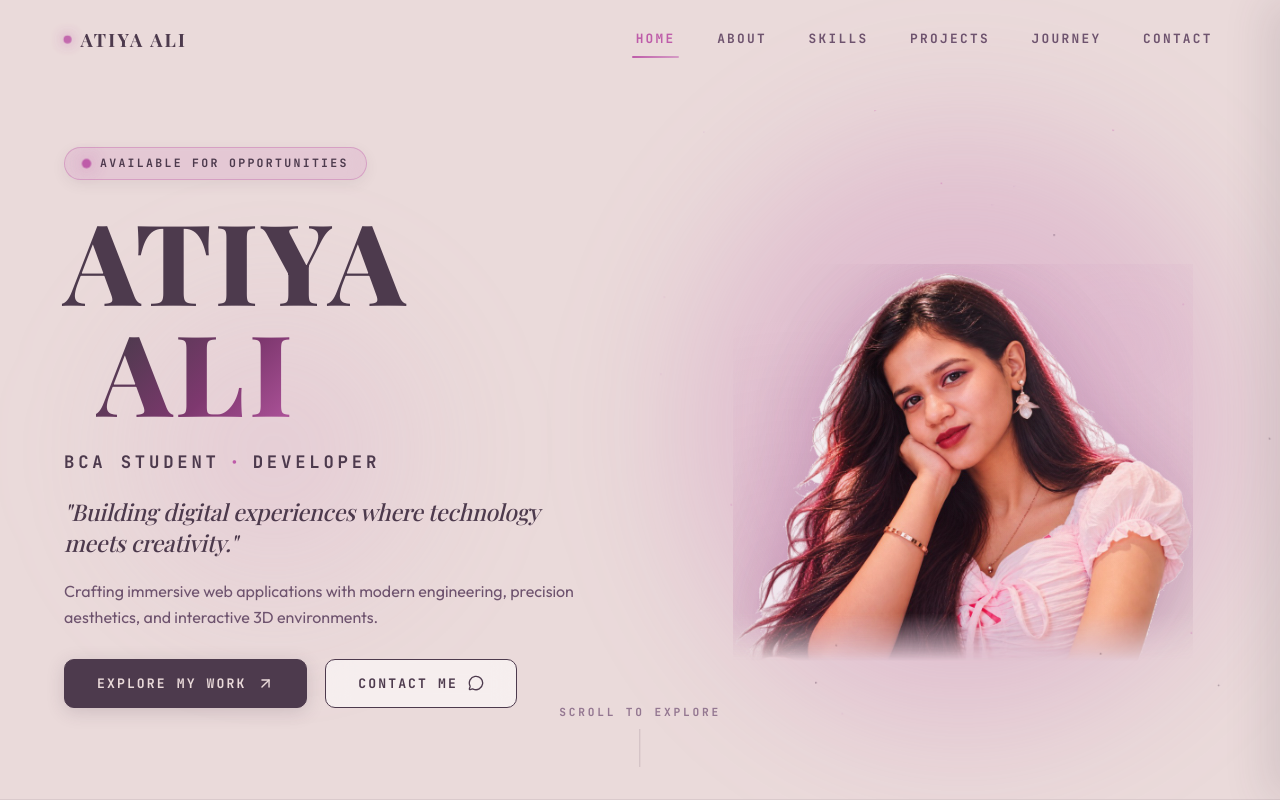
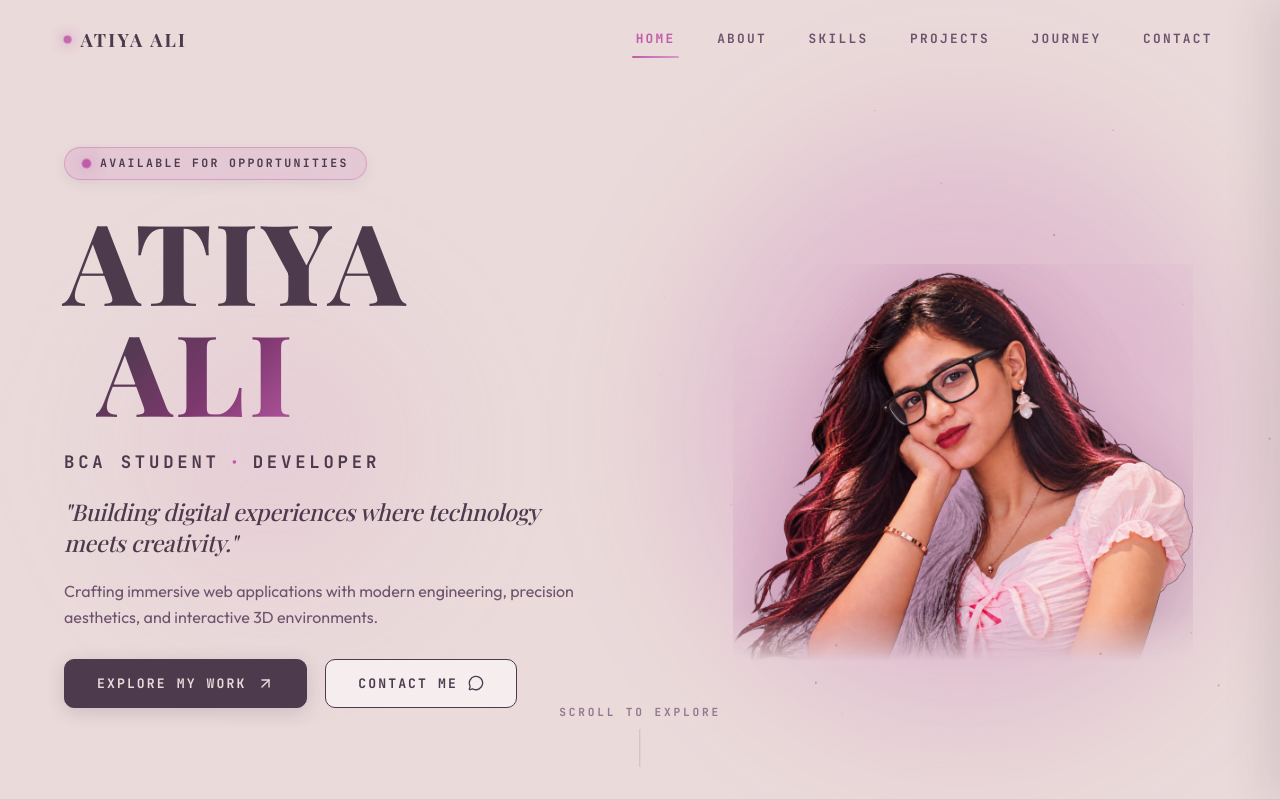
Before and after one commit to Atiya1231/Portfolio, a React (Vite) app: page / in a window 1280 px wide. Shown: the top 800 px of the page. Built offline with nearby package versions, Linux system fonts and the light colour scheme; a web font is replaced by a local one.

Commit message:
feat(hero): add cursor-following circular reveal effect on authentic portrait

```diff
--- a/src/sections/HomeSection.jsx
+++ b/src/sections/HomeSection.jsx
@@ -3,13 +3,14 @@ import { ArrowUpRight, MessageCircle } from 'lucide-react';
 import { gsap, ScrollTrigger, scrollToSection } from '../animations/gsapUtils';
 import Hero3DCanvas from '../components/Hero3DCanvas';
 import MagneticButton from '../components/MagneticButton';
-import portraitImg from '../assets/atiya-cutout.png';
+import portraitNormal from '../assets/atiya-normal.png';
+import portraitFuturistic from '../assets/atiya-futuristic.png';
 
 /**
- * HomeSection (Phase 2): Full-screen Cinematic 3D Hero.
+ * HomeSection: Full-screen Cinematic 3D Hero with Cursor-Following Image Reveal.
  * Features:
  * - Visually dominant editorial typography (ATIYA ALI)
- * - Authentic cinematic portrait with feathered ambient rim lighting & glow
+ * - Authentic cinematic portrait with smooth cursor reveal (Base: Normal, Reveal: Futuristic)
  * - Real-time interactive 3D WebGL metallic sculpture with Three.js / R3F
  * - 8-step orchestrated GSAP cinematic entrance timeline
  * - Smooth mouse magnetic pull & scroll parallax transitions
@@ -17,6 +18,7 @@ import portraitImg from '../assets/atiya-cutout.png';
 const HomeSection = () => {
   const sectionRef = useRef(null);
   const portraitRef = useRef(null);
+  const revealLayerRef = useRef(null);
   const glowCrimsonRef = useRef(null);
   const glowPinkRef = useRef(null);
   const glowLeftRef = useRef(null);
@@ -24,27 +26,63 @@ const HomeSection = () => {
   const nameAliRef = useRef(null);
   const contentLeftRef = useRef(null);
 
-  // 3D Card tilt effect on portrait mouse hover (desktop only)
+  // Smooth lerp coordinates for circular cursor reveal
+  const targetReveal = useRef({ x: 0, y: 0, r: 0 });
+  const currentReveal = useRef({ x: 0, y: 0, r: 0 });
+  const rafRef = useRef(null);
+
+  // 3D Card tilt effect & relative cursor position on portrait mouse hover (desktop only)
   const handlePortraitMouseMove = (e) => {
     if (window.matchMedia('(hover: none) and (pointer: coarse)').matches) return;
     const card = portraitRef.current;
     if (!card) return;
 
     const rect = card.getBoundingClientRect();
-    const x = e.clientX - rect.left - rect.width / 2;
-    const y = e.clientY - rect.top - rect.height / 2;
+    const relX = e.clientX - rect.left;
+    const relY = e.clientY - rect.top;
 
-    const rotX = -(y / (rect.height / 2)) * 6; // max 6 deg
-    const rotY = (x / (rect.width / 2)) * 6;
+    targetReveal.current = { x: relX, y: relY, r: 150 };
+
+    const rotX = -((relY - rect.height / 2) / (rect.height / 2)) * 6; // max 6 deg
+    const rotY = ((relX - rect.width / 2) / (rect.width / 2)) * 6;
 
     card.style.transform = `perspective(1000px) rotateX(${rotX}deg) rotateY(${rotY}deg) translateY(-4px) scale(1.01)`;
   };
 
   const handlePortraitMouseLeave = () => {
+    targetReveal.current.r = 0;
     const card = portraitRef.current;
     if (!card) return;
     card.style.transform = 'perspective(1000px) rotateX(0deg) rotateY(0deg) translateY(0px) scale(1)';
   };
+
+  // Smooth fluid animation loop with requestAnimationFrame
+  useEffect(() => {
+    const isReducedMotion = window.matchMedia('(prefers-reduced-motion: reduce)').matches;
+    if (isReducedMotion) return;
+
+    const animate = () => {
+      const target = targetReveal.current;
+      const current = currentReveal.current;
+
+      current.x += (target.x - current.x) * 0.12;
+      current.y += (target.y - current.y) * 0.12;
+      current.r += (target.r - current.r) * 0.1;
+
+      if (revealLayerRef.current) {
+        revealLayerRef.current.style.setProperty('--mouse-x', `${current.x.toFixed(1)}px`);
+        revealLayerRef.current.style.setProperty('--mouse-y', `${current.y.toFixed(1)}px`);
+        revealLayerRef.current.style.setProperty('--reveal-r', `${current.r.toFixed(1)}px`);
+      }
+
+      rafRef.current = requestAnimationFrame(animate);
+    };
+
+    rafRef.current = requestAnimationFrame(animate);
+    return () => {
+      if (rafRef.current) cancelAnimationFrame(rafRef.current);
+    };
+  }, []);
 
   useEffect(() => {
     const isReducedMotion = window.matchMedia('(prefers-reduced-motion: reduce)').matches;
@@ -333,13 +371,30 @@ const HomeSection = () => {
             onMouseLeave={handlePortraitMouseLeave}
           >
             <div className="hero-portrait-inner">
+              {/* BASE NORMAL PORTRAIT */}
               <img
-                src={portraitImg}
+                src={portraitNormal}
                 alt="Atiya Ali — BCA student and aspiring developer"
-                className="hero-portrait-image"
+                className="hero-portrait-image hero-portrait-base"
                 loading="eager"
                 decoding="async"
               />
+
+              {/* REVEAL FUTURISTIC PORTRAIT */}
+              <div
+                ref={revealLayerRef}
+                className="hero-portrait-reveal-layer"
+                aria-hidden="true"
+              >
+                <img
+                  src={portraitFuturistic}
+                  alt=""
+                  className="hero-portrait-image hero-portrait-futuristic"
+                  loading="eager"
+                  decoding="async"
+                />
+              </div>
+
               {/* Soft Ambient Rim Light Overlay */}
               <div className="hero-portrait-lighting-overlay" aria-hidden="true" />
             </div>
--- a/src/styles/hero.css
+++ b/src/styles/hero.css
@@ -349,6 +349,47 @@
   transition: transform 0.4s var(--ease-out-expo), filter var(--transition-normal);
 }
 
+.hero-portrait-base {
+  position: relative;
+  z-index: 1;
+}
+
+/* Layer 2: Futuristic Portrait — Soft Circular Cursor Mask Reveal */
+.hero-portrait-reveal-layer {
+  position: absolute;
+  inset: 0;
+  width: 100%;
+  height: 100%;
+  pointer-events: none;
+  z-index: 2;
+  mask-image: radial-gradient(
+    circle var(--reveal-r, 0px) at var(--mouse-x, 50%) var(--mouse-y, 50%),
+    black 0%,
+    black 55%,
+    transparent 100%
+  );
+  -webkit-mask-image: radial-gradient(
+    circle var(--reveal-r, 0px) at var(--mouse-x, 50%) var(--mouse-y, 50%),
+    black 0%,
+    black 55%,
+    transparent 100%
+  );
+  will-change: mask-image, -webkit-mask-image;
+}
+
+.hero-portrait-futuristic {
+  position: absolute;
+  inset: 0;
+  width: 100%;
+  height: 100%;
+  object-fit: contain;
+  object-position: center bottom;
+  display: block;
+  filter: drop-shadow(0 18px 45px rgba(77, 58, 77, 0.16)) drop-shadow(0 0 32px rgba(190, 92, 169, 0.24));
+  mask-image: linear-gradient(to bottom, #000000 0%, #000000 88%, transparent 100%);
+  -webkit-mask-image: linear-gradient(to bottom, #000000 0%, #000000 88%, transparent 100%);
+}
+
 /* Soft Ambient Rim Light Glow on Portrait Silhouette */
 .hero-portrait-lighting-overlay {
   position: absolute;
```
